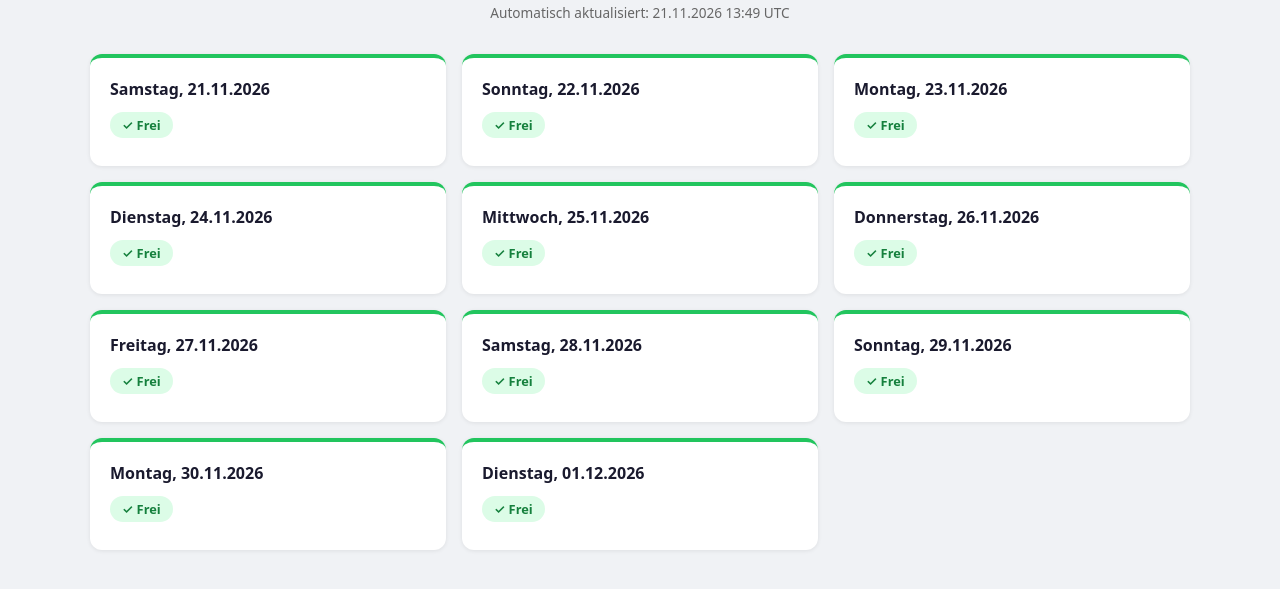
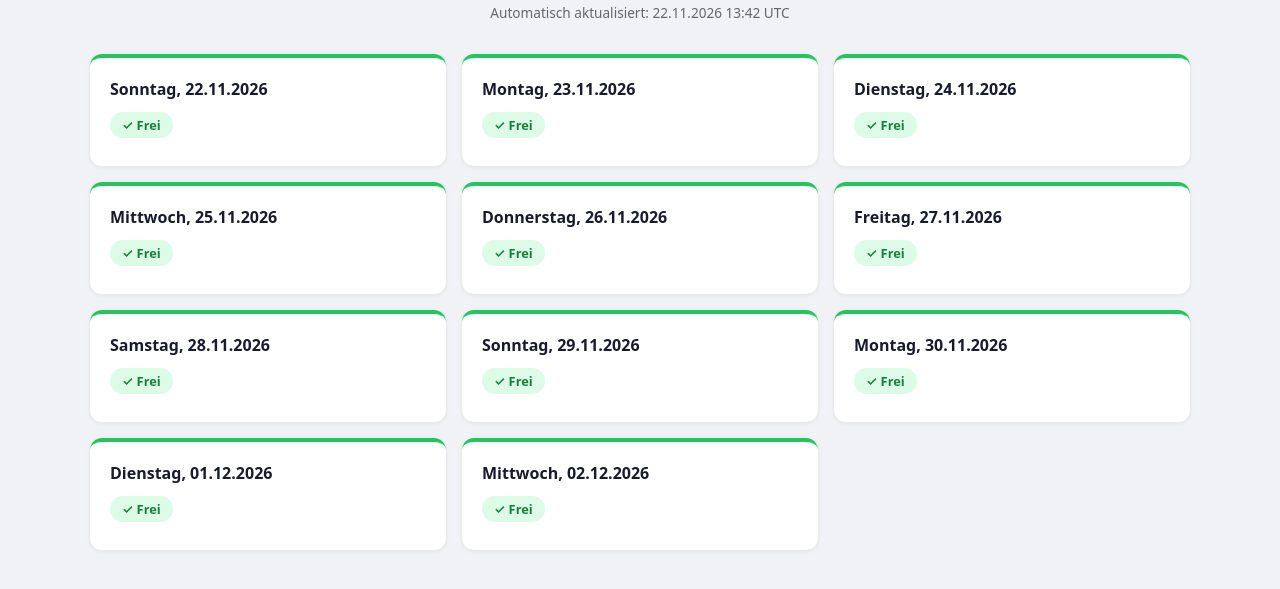
Before and after one commit to jonasvanessen/rollsportfeld, a plain HTML site: page index.html in a window 1280 px wide. Shown: the part 65-654 px from the top of the page. Drawn offline with Linux system fonts and the light colour scheme.

Commit message:
chore: update Rollsportfeld schedule [2026-11-22]

```diff
--- a/index.html
+++ b/index.html
@@ -83,11 +83,10 @@
 <body>
   <header>
     <h1>Rollsportfeld &ndash; Belegungsplan</h1>
-    <p>Automatisch aktualisiert: 21.11.2026 13:49 UTC</p>
+    <p>Automatisch aktualisiert: 22.11.2026 13:42 UTC</p>
   </header>
   <div class="grid">
-    <div class="card free"><h2>Samstag, 21.11.2026</h2><p class="badge free">&#10003; Frei</p></div>
-<div class="card free"><h2>Sonntag, 22.11.2026</h2><p class="badge free">&#10003; Frei</p></div>
+    <div class="card free"><h2>Sonntag, 22.11.2026</h2><p class="badge free">&#10003; Frei</p></div>
 <div class="card free"><h2>Montag, 23.11.2026</h2><p class="badge free">&#10003; Frei</p></div>
 <div class="card free"><h2>Dienstag, 24.11.2026</h2><p class="badge free">&#10003; Frei</p></div>
 <div class="card free"><h2>Mittwoch, 25.11.2026</h2><p class="badge free">&#10003; Frei</p></div>
@@ -97,6 +96,7 @@
 <div class="card free"><h2>Sonntag, 29.11.2026</h2><p class="badge free">&#10003; Frei</p></div>
 <div class="card free"><h2>Montag, 30.11.2026</h2><p class="badge free">&#10003; Frei</p></div>
 <div class="card free"><h2>Dienstag, 01.12.2026</h2><p class="badge free">&#10003; Frei</p></div>
+<div class="card free"><h2>Mittwoch, 02.12.2026</h2><p class="badge free">&#10003; Frei</p></div>
   </div>
 </body>
 </html>
```
